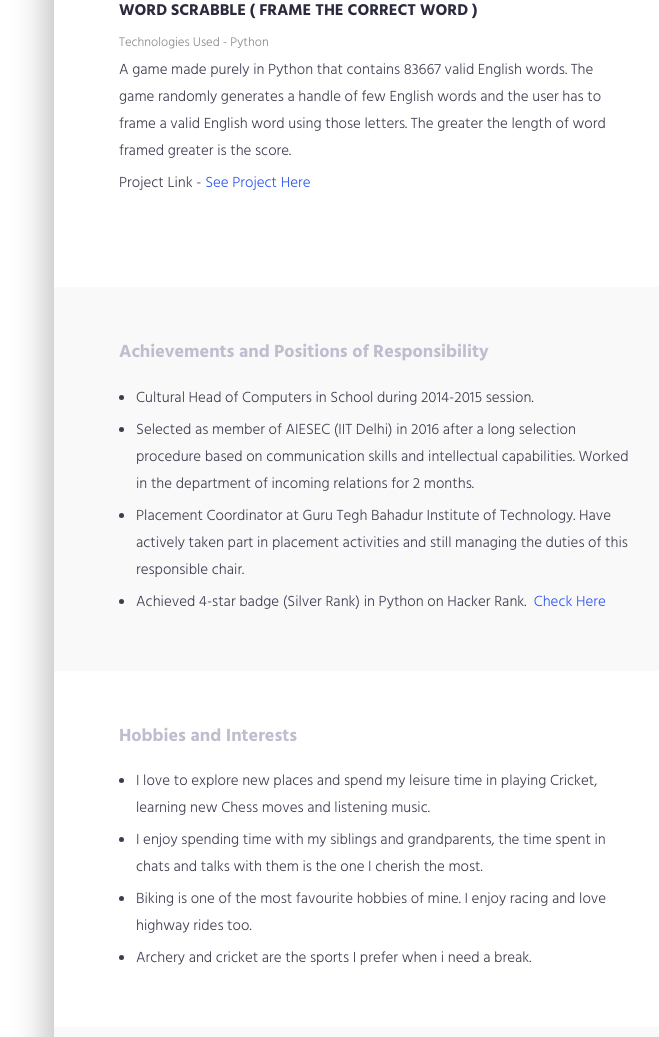
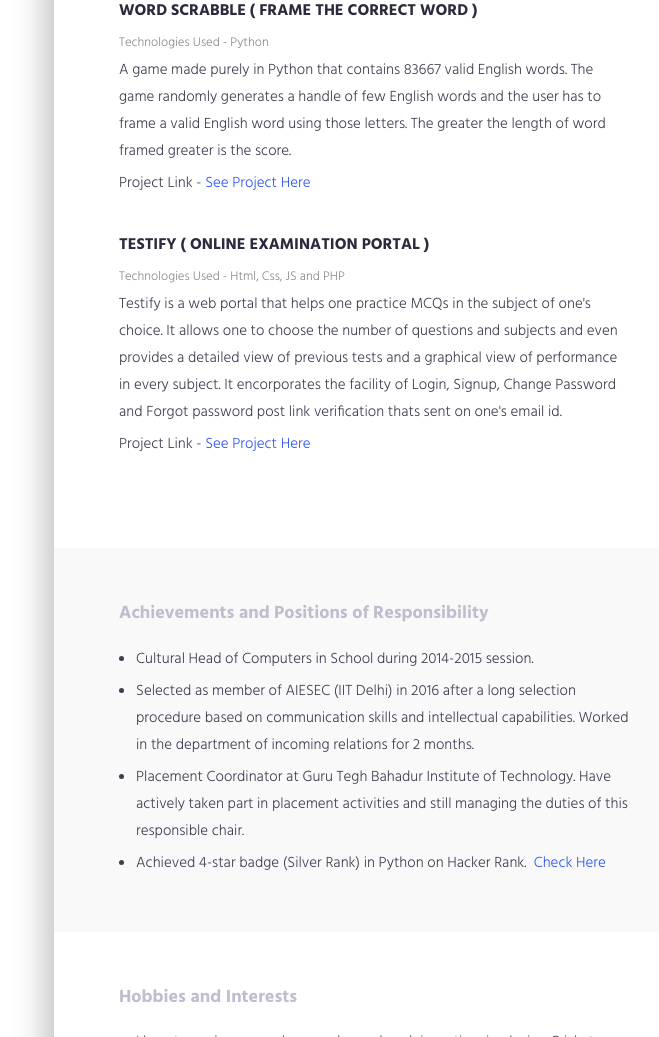
Before and after one commit to AmanpreetBhasin/amanpreetbhasin.github.io, a plain HTML site: page index.html in a window 1280 px wide. Shown: the part 4357-5394 px from the top of the page, without its empty margins (586-1245 px from the left). Drawn offline with Linux system fonts and the light colour scheme.

Commit message:
Add Testify to projects

```diff
--- a/index.html
+++ b/index.html
@@ -449,6 +449,12 @@
                     <p>Project Link - <a target="_blank" href="https://github.com/Amanpreet8855/scrabble">See Project Here</a></p>
                 </div>
                 <!-- .projects-item -->
+                <div class="content-item">
+                    <h3>TESTIFY ( Online Examination Portal )</h3>
+                    <small>Technologies Used - Html, Css, JS and PHP</small>
+                    <p>Testify is a web portal that helps one practice MCQs in the subject of one's choice. It allows one to choose the number of questions and subjects and even provides a detailed view of previous tests and a graphical view of performance in every subject. It encorporates the facility of Login, Signup, Change Password and Forgot password post link verification thats sent on one's email id. </p>
+                    <p>Project Link - <a target="_blank" href="https://github.com/AmanpreetBhasin/Testify_HoneYourKnowledge">See Project Here</a></p>
+                </div>
             </div>
         </div>
         <!--.row-->
```
